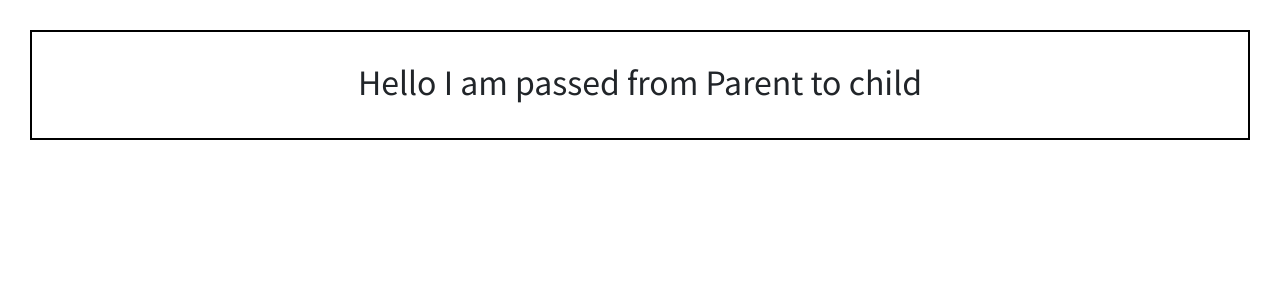
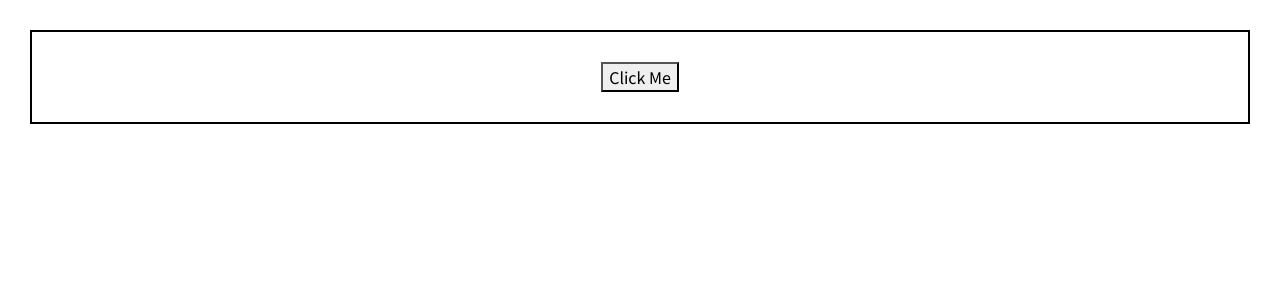
Before and after one commit to ashik39/REACT_JS, a React (Create React App) app in the folder Learning_React/learning-react/: page / in a window 1280 px wide. Shown: the top 300 px of the page. Built offline with nearby package versions, Linux system fonts and the light colour scheme.

Commit message:
Child component data passed to parent component and snap added

```diff
--- a/Learning_React/learning-react/src/components/ChildComponent.js
+++ b/Learning_React/learning-react/src/components/ChildComponent.js
@@ -2,7 +2,10 @@ import React from 'react'
 
 function ChildComponent(props){
     return(
-        <h2>{props.message}</h2>
+        <div>
+            <button onClick ={ () => props.handleClick("Hello I am passed from Child to Parent")}>Click Me</button>
+        </div>
+        // <h2>{props.message}</h2>
     )
 }
 
--- a/Learning_React/learning-react/src/components/ParentComponent.js
+++ b/Learning_React/learning-react/src/components/ParentComponent.js
@@ -3,10 +3,14 @@ import ChildComponent from './ChildComponent'
 
 function ParentComponent(){
 
+    function childData(message){
+        alert(message)
+
+    }
 
     return(
         <div className="Border">
-            <ChildComponent message="Hello I am passed from Parent to child"/>
+            <ChildComponent handleClick= {childData}  />
         </div>
     )
 }
```
Also changed, not shown: Learning_React/learning-react/SNAPS/04_09_21/Child_to_parent.PNG (added).
